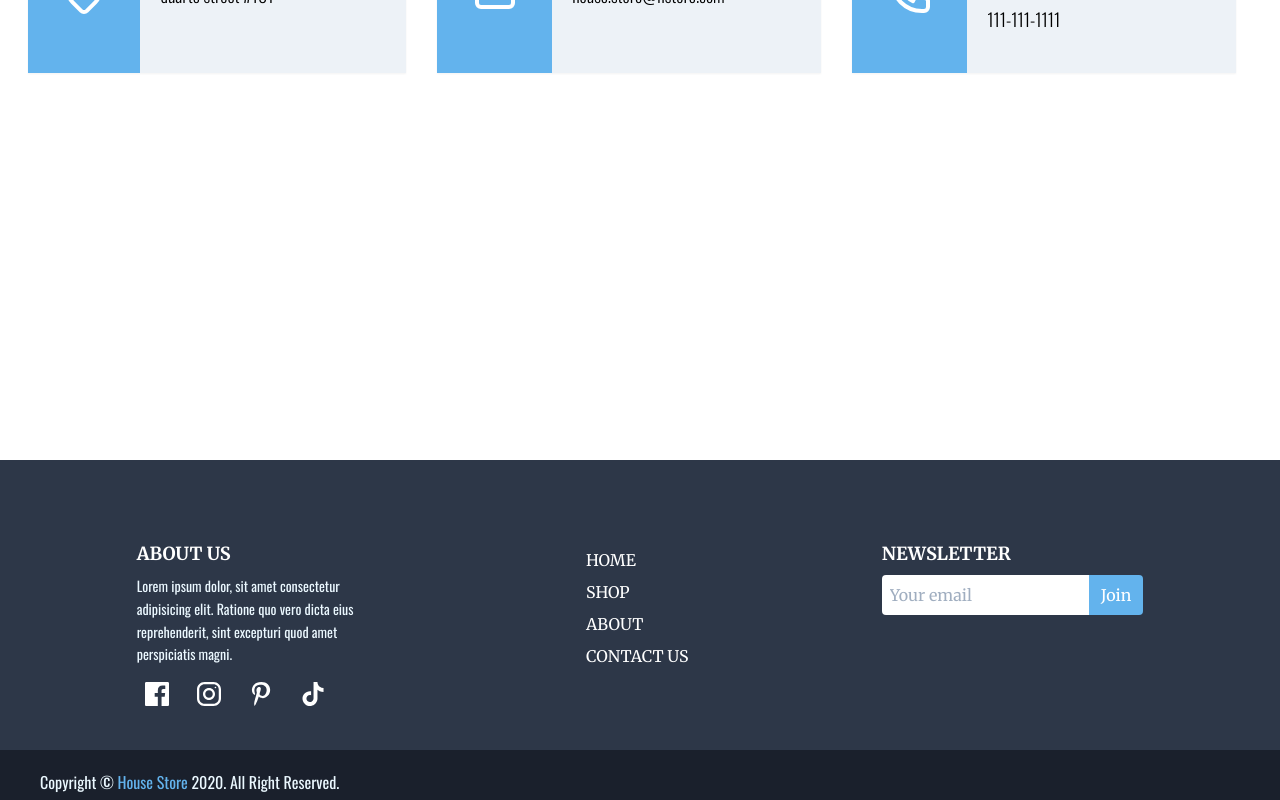
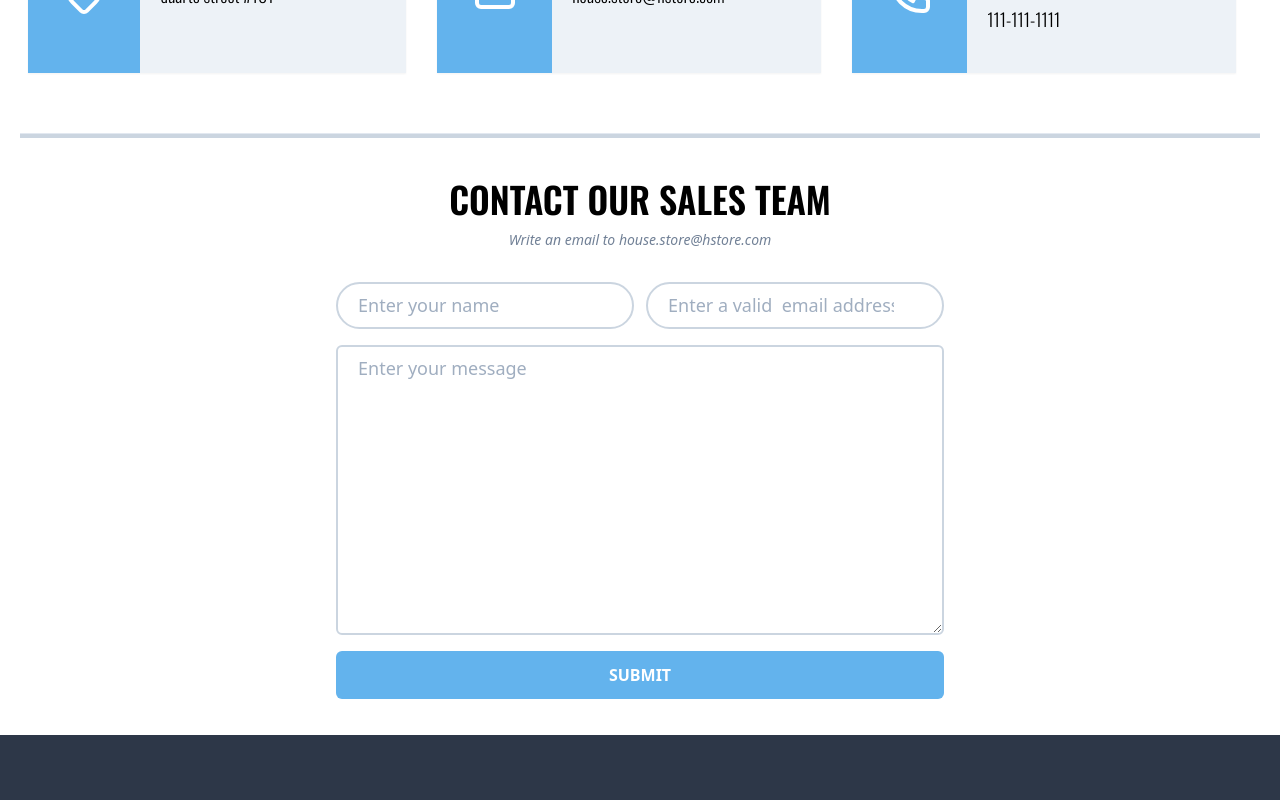
Before and after one commit to samueldlacruz/simple-ecommerce-template, a Vue app: page /contact in a window 1280 px wide. Shown: the part 400-1200 px from the top of the page. Built offline with nearby package versions, Linux system fonts and the light colour scheme.

Commit message:
feat: contact form component added

```diff
--- a/src/components/Contact/ContactForm.vue
+++ b/src/components/Contact/ContactForm.vue
@@ -0,0 +1,139 @@
+<template>
+  <div class="w-full flex-col m-auto items-center flex mb-5">
+    <h2
+      class="
+        font-semibold
+        text-lg
+        md:text-3xl
+        lg:text-4xl
+        font-body
+        leading-relaxed
+        uppercase
+        mt-3
+      "
+    >
+      Contact our sales team
+    </h2>
+    <span class="text-sm italic text-gray-600">Write an email to house.store@hstore.com</span>
+    <form
+      @submit.prevent="handleSubmit"
+      class="flex p-4 mt-4 w-full md:w-1/2 flex-col"
+    >
+      <div
+        v-show="showSuccessMessage"
+        class="
+          mt-3
+          mb-2
+          p-2
+          border border-gray-400
+          rounded-md
+          text-lg
+          bg-green-500
+          w-full
+          text-white
+        "
+      >
+        <span>Sent email successfully</span>
+      </div>
+      <fieldset class="w-full gap-3 flex justify-between">
+        <input
+          v-model="name"
+          required
+          type="text"
+          class="
+            w-full
+            outline-none
+            rounded-full
+            pr-12
+            pl-5
+            py-2
+            text-lg
+            border-2 border-gray-400
+          "
+          name="name"
+          id="name"
+          placeholder="Enter your name"
+        />
+        <input
+          required
+          v-model="email"
+          type="email"
+          name="email"
+          class="
+            w-full
+            outline-none
+            rounded-full
+            pr-12
+            pl-5
+            py-2
+            text-lg
+            border-2 border-gray-400
+          "
+          id="email"
+          placeholder="Enter a valid  email address"
+        />
+      </fieldset>
+      <textarea
+        name="message"
+        v-model="message"
+        required
+        class="
+          w-full
+          outline-none
+          rounded-md
+          mt-4
+          pr-12
+          pl-5
+          py-2
+          text-lg
+          border-2 border-gray-400
+        "
+        id="message"
+        cols="30"
+        rows="10"
+        placeholder="Enter your message"
+      ></textarea>
+      <button
+        class="
+          py-3
+          outline-none
+          bg-blue-400
+          hover:bg-blue-700
+          rounded-md
+          font-semibold
+          uppercase
+          mt-4
+          text-white
+        "
+        type="submit"
+      >
+        Submit
+      </button>
+    </form>
+  </div>
+</template>
+
+<script>
+
+  const SHOW_SUCCESS_MESSAGE_TIME = 3000;
+
+  export default {
+  name: "ContactForm",
+  data: () => ({
+    email: "",
+    name: "",
+    message: "",
+    showSuccessMessage: false,
+  }),
+  methods: {
+    handleSubmit() {
+      if (!this.email && !this.name && !this.message) return;
+      this.showSuccessMessage = true;
+
+      setTimeout(() => {
+        this.showSuccessMessage = false;
+      }, SHOW_SUCCESS_MESSAGE_TIME);
+    },
+  },
+};
+</script>
--- a/src/views/Contact.vue
+++ b/src/views/Contact.vue
@@ -1,12 +1,22 @@
 <template>
   <div>
     <div class="bg-gray-300">
-   <breadcrumb  :items="itemsBreadcrumb" divider=">"/>
+      <breadcrumb :items="itemsBreadcrumb" divider=">" />
     </div>
 
-  <div class="text-center">
-    <h1 class="font-semibold text-2xl md:text-3xl lg:text-5xl
-     font-display leading-relaxed uppercase mt-3">
+    <div class="text-center mb-10">
+      <h1
+        class="
+          font-semibold
+          text-2xl
+          md:text-3xl
+          lg:text-5xl
+          font-display
+          leading-relaxed
+          uppercase
+          mt-3
+        "
+      >
         contact us
       </h1>
       <p class="leading-loose text-xl font-body p-2 font-light">
@@ -21,9 +31,20 @@
           fill="none"
           viewBox="0 0 24 24"
           class="text-white h-12 w-12"
-      stroke="currentColor">
-        <path stroke-linecap="round" stroke-linejoin="round" stroke-width="2" d="M17.657 16.657L13.414 20.9a1.998 1.998 0 01-2.827 0l-4.244-4.243a8 8 0 1111.314 0z" />
-        <path stroke-linecap="round" stroke-linejoin="round" stroke-width="2" d="M15 11a3 3 0 11-6 0 3 3 0 016 0z" />
+          stroke="currentColor"
+        >
+          <path
+            stroke-linecap="round"
+            stroke-linejoin="round"
+            stroke-width="2"
+            d="M17.657 16.657L13.414 20.9a1.998 1.998 0 01-2.827 0l-4.244-4.243a8 8 0 1111.314 0z"
+          />
+          <path
+            stroke-linecap="round"
+            stroke-linejoin="round"
+            stroke-width="2"
+            d="M15 11a3 3 0 11-6 0 3 3 0 016 0z"
+          />
         </svg>
       </contact-details-card>
 
@@ -33,8 +54,14 @@
           fill="none"
           viewBox="0 0 24 24"
           class="text-white h-12 w-12"
-      stroke="currentColor">
-        <path stroke-linecap="round" stroke-linejoin="round" stroke-width="2" d="M3 8l7.89 5.26a2 2 0 002.22 0L21 8M5 19h14a2 2 0 002-2V7a2 2 0 00-2-2H5a2 2 0 00-2 2v10a2 2 0 002 2z" />
+          stroke="currentColor"
+        >
+          <path
+            stroke-linecap="round"
+            stroke-linejoin="round"
+            stroke-width="2"
+            d="M3 8l7.89 5.26a2 2 0 002.22 0L21 8M5 19h14a2 2 0 002-2V7a2 2 0 00-2-2H5a2 2 0 00-2 2v10a2 2 0 002 2z"
+          />
         </svg>
       </contact-details-card>
 
@@ -44,30 +71,41 @@
           fill="none"
           viewBox="0 0 24 24"
           class="text-white h-12 w-12"
-      stroke="currentColor">
-        <path stroke-linecap="round" stroke-linejoin="round" stroke-width="2" d="M3 5a2 2 0 012-2h3.28a1 1 0 01.948.684l1.498 4.493a1 1 0 01-.502 1.21l-2.257 1.13a11.042 11.042 0 005.516 5.516l1.13-2.257a1 1 0 011.21-.502l4.493 1.498a1 1 0 01.684.949V19a2 2 0 01-2 2h-1C9.716 21 3 14.284 3 6V5z" />
+          stroke="currentColor"
+        >
+          <path
+            stroke-linecap="round"
+            stroke-linejoin="round"
+            stroke-width="2"
+            d="M3 5a2 2 0 012-2h3.28a1 1 0 01.948.684l1.498 4.493a1 1 0 01-.502 1.21l-2.257 1.13a11.042 11.042 0 005.516 5.516l1.13-2.257a1 1 0 011.21-.502l4.493 1.498a1 1 0 01.684.949V19a2 2 0 01-2 2h-1C9.716 21 3 14.284 3 6V5z"
+          />
         </svg>
       </contact-details-card>
     </div>
 
+    <hr class="mx-5 h-1 bg-gray-400 my-5" />
 
+    <contact-form />
   </div>
 </template>
 
 <script>
-import Breadcrumb from '@/components/Breadcrumb/Breadcrumb';
-import ContactDetailsCard from '@/components/Contact/ContactDetailsCard';
+import Breadcrumb from "@/components/Breadcrumb/Breadcrumb";
+import ContactDetailsCard from "@/components/Contact/ContactDetailsCard";
+import ContactForm from "@/components/Contact/ContactForm";
+
 export default {
-  name: 'contact',
+  name: "contact",
   components: {
     Breadcrumb,
-    ContactDetailsCard
+    ContactForm,
+    ContactDetailsCard,
   },
   data: () => ({
     itemsBreadcrumb: [
-    {text: 'home', disabled: false, href: '/'},
-    {text: 'contact', disabled: true, href: '#'},
-  ]
-  })
-}
+      { text: "home", disabled: false, href: "/" },
+      { text: "contact", disabled: true, href: "#" },
+    ],
+  }),
+};
 </script>
```
Lines whose indentation alone changed are shown as unchanged.
